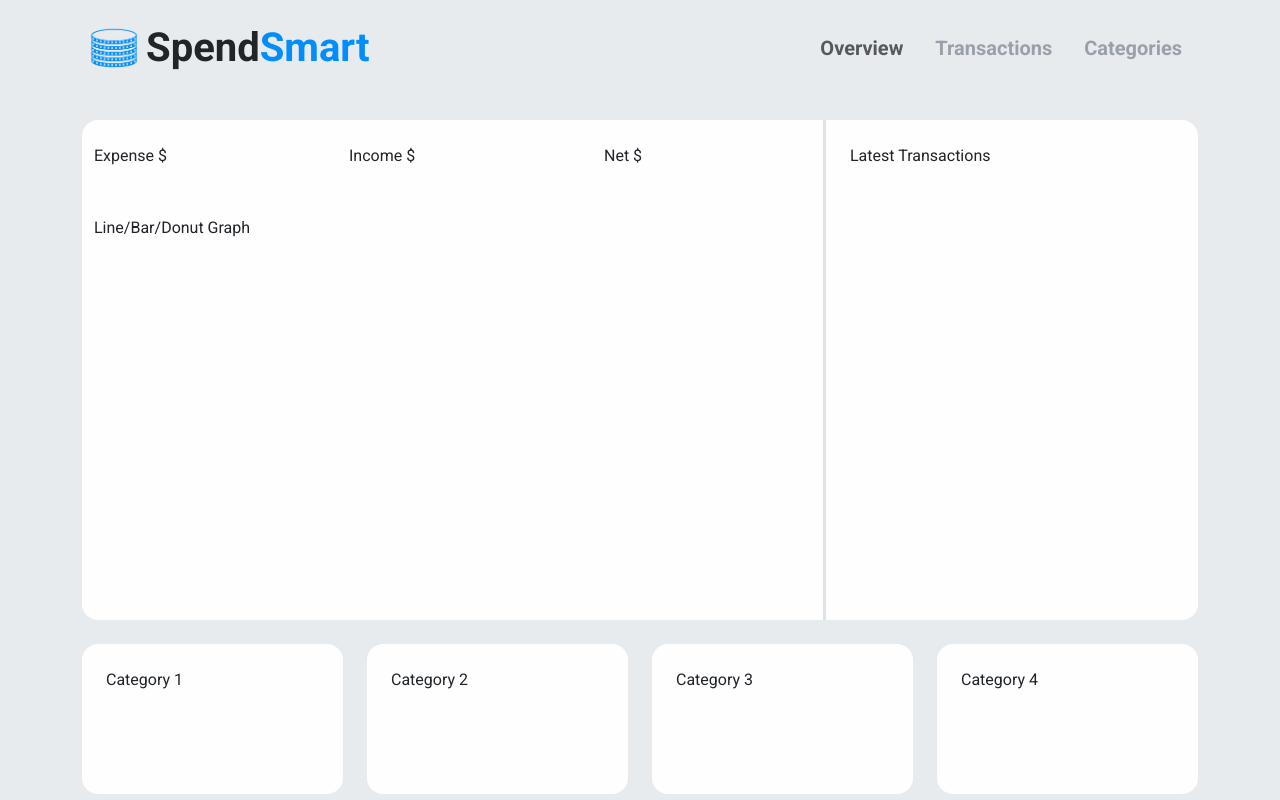
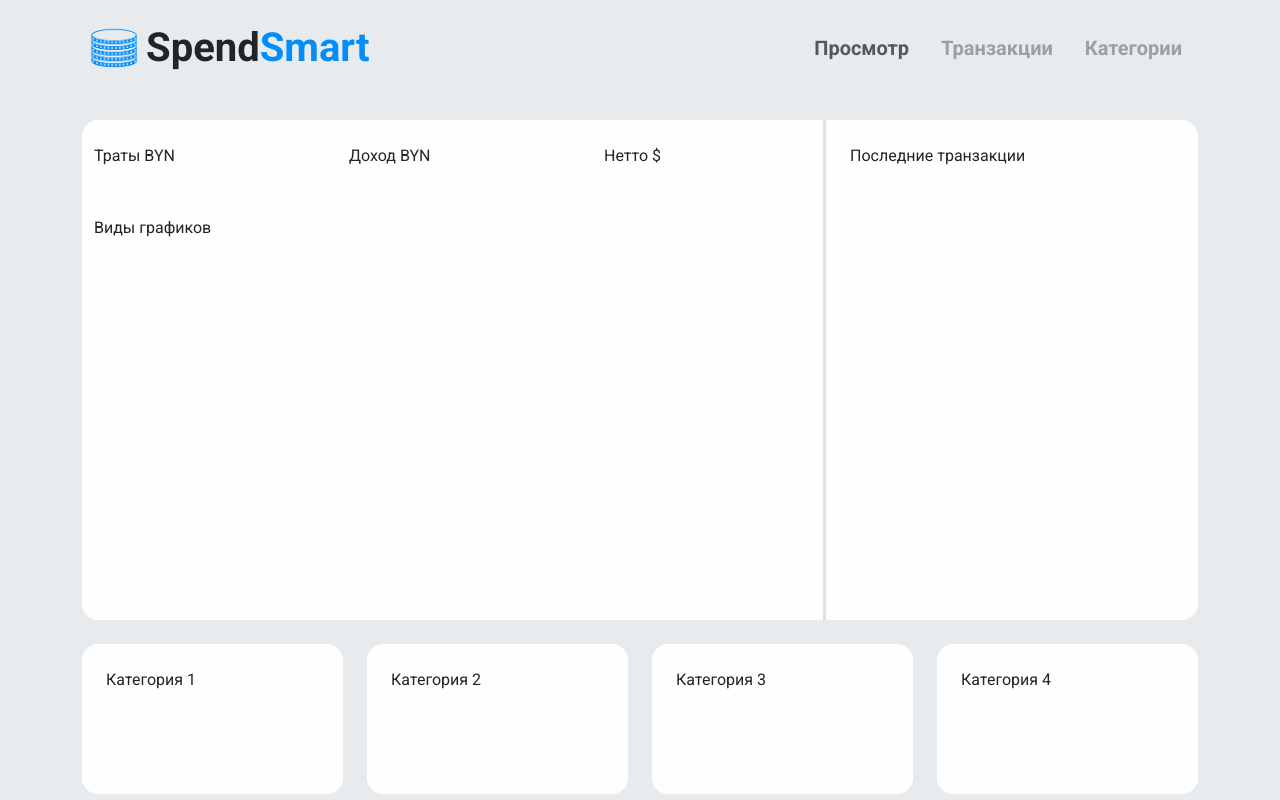
Before and after one commit to gotovkk/SpendSmart, a PHP site: template resources/views/dashboard.twig in a window 1280 px wide. Run offline with PHP 8.4, Linux system fonts and the light colour scheme; the template is opened without the code that fills it, so the values that code supplies are empty; style sheets or scripts are compiled from the project's sources; some libraries are stand-ins or nearby versions.

Commit message:
fixed to russian

```diff
--- a/resources/views/dashboard.twig
+++ b/resources/views/dashboard.twig
@@ -17,30 +17,30 @@
         <div class="top-container mb-4 row g-0 rounded-4">
             <div class="col-8 border-end border-3">
                 <div class="row justify-content-between">
-                    <div class="col p-4">Expense $</div>
-                    <div class="col p-4">Income $</div>
-                    <div class="col p-4">Net $</div>
+                    <div class="col p-4">Траты BYN</div>
+                    <div class="col p-4">Доход BYN</div>
+                    <div class="col p-4">Нетто $</div>
                 </div>
                 <div class="row">
-                    <div class="col p-4">Line/Bar/Donut Graph</div>
+                    <div class="col p-4">Виды графиков</div>
                 </div>
             </div>
             <div class="col p-4">
-                Latest Transactions
+                 Последние транзакции
             </div>
         </div>
         <div class="categories-container row">
             <div class="col">
-                <div class="category-card p-4 rounded-4">Category 1</div>
+                <div class="category-card p-4 rounded-4">Категория 1</div>
             </div>
             <div class="col">
-                <div class="category-card p-4 rounded-4">Category 2</div>
+                <div class="category-card p-4 rounded-4">Категория 2</div>
             </div>
             <div class="col">
-                <div class="category-card p-4 rounded-4">Category 3</div>
+                <div class="category-card p-4 rounded-4">Категория 3</div>
             </div>
             <div class="col">
-                <div class="category-card p-4 rounded-4">Category 4</div>
+                <div class="category-card p-4 rounded-4">Категория 4</div>
             </div>
         </div>
     </div>
--- a/resources/views/layout.twig
+++ b/resources/views/layout.twig
@@ -18,14 +18,14 @@
         <div class="container">
             <header class="d-flex flex-wrap justify-content-center py-3 mb-4">
                 <a href="/" class="d-flex align-items-center mb-3 mb-md-0 me-md-auto text-dark text-decoration-none">
-                    <img src="{{ asset('build/images/logo.png') }}" width="64" height="64" alt="Expennies Logo" />
+                    <img src="{{ asset('build/images/logo.png') }}" width="64" height="64" alt="SpentSmart Logo" />
                     <span class="fs-1 fw-bold">Spend<span class="text-primary">Smart</span></span>
                 </a>
 
                 <ul class="nav nav-pills align-items-center">
-                    <li class="nav-item"><a href="#" class="nav-link fw-bold fs-5 active" aria-current="page">Overview</a></li>
-                    <li class="nav-item"><a href="#" class="nav-link fw-bold fs-5" aria-current="page">Transactions</a></li>
-                    <li class="nav-item"><a href="#" class="nav-link fw-bold fs-5" aria-current="page">Categories</a></li>
+                    <li class="nav-item"><a href="#" class="nav-link fw-bold fs-5 active" aria-current="page">Просмотр</a></li>
+                    <li class="nav-item"><a href="#" class="nav-link fw-bold fs-5" aria-current="page">Транзакции</a></li>
+                    <li class="nav-item"><a href="#" class="nav-link fw-bold fs-5" aria-current="page">Категории</a></li>
                 </ul>
             </header>
         </div>
```
